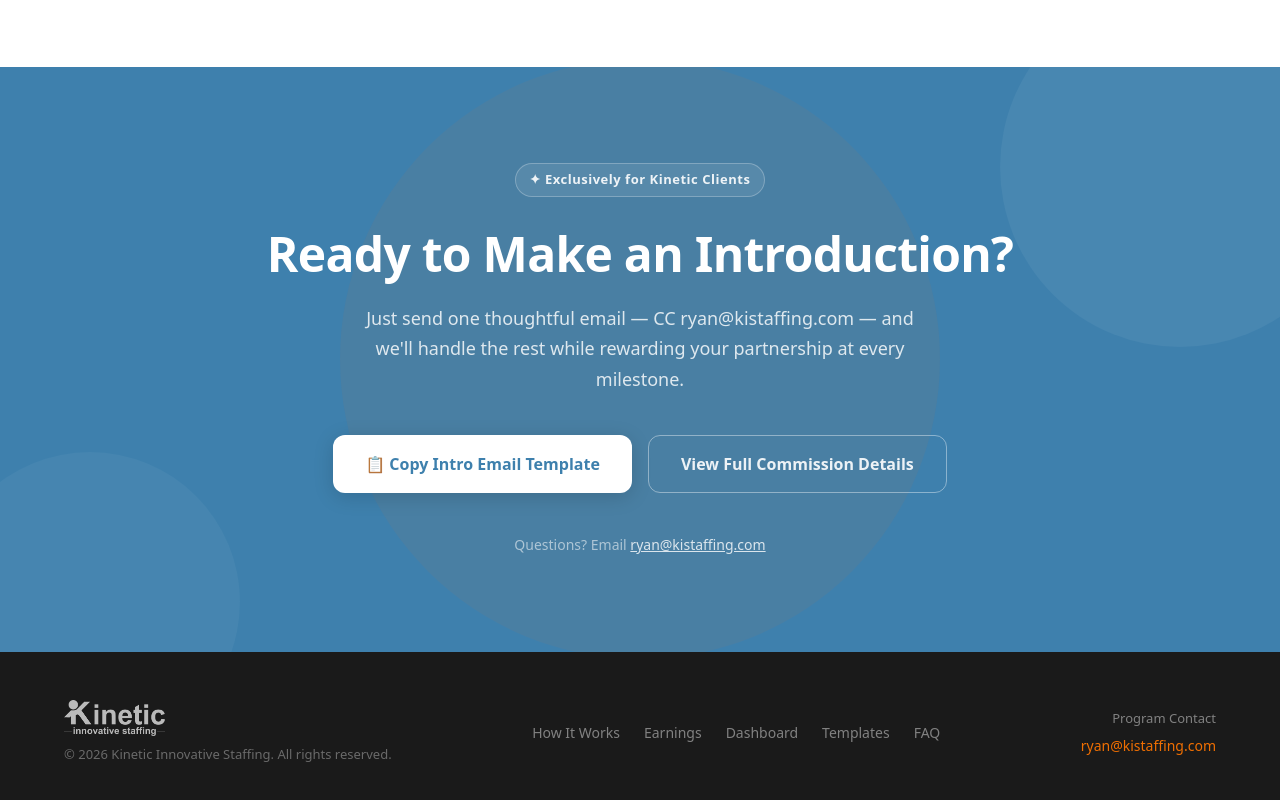
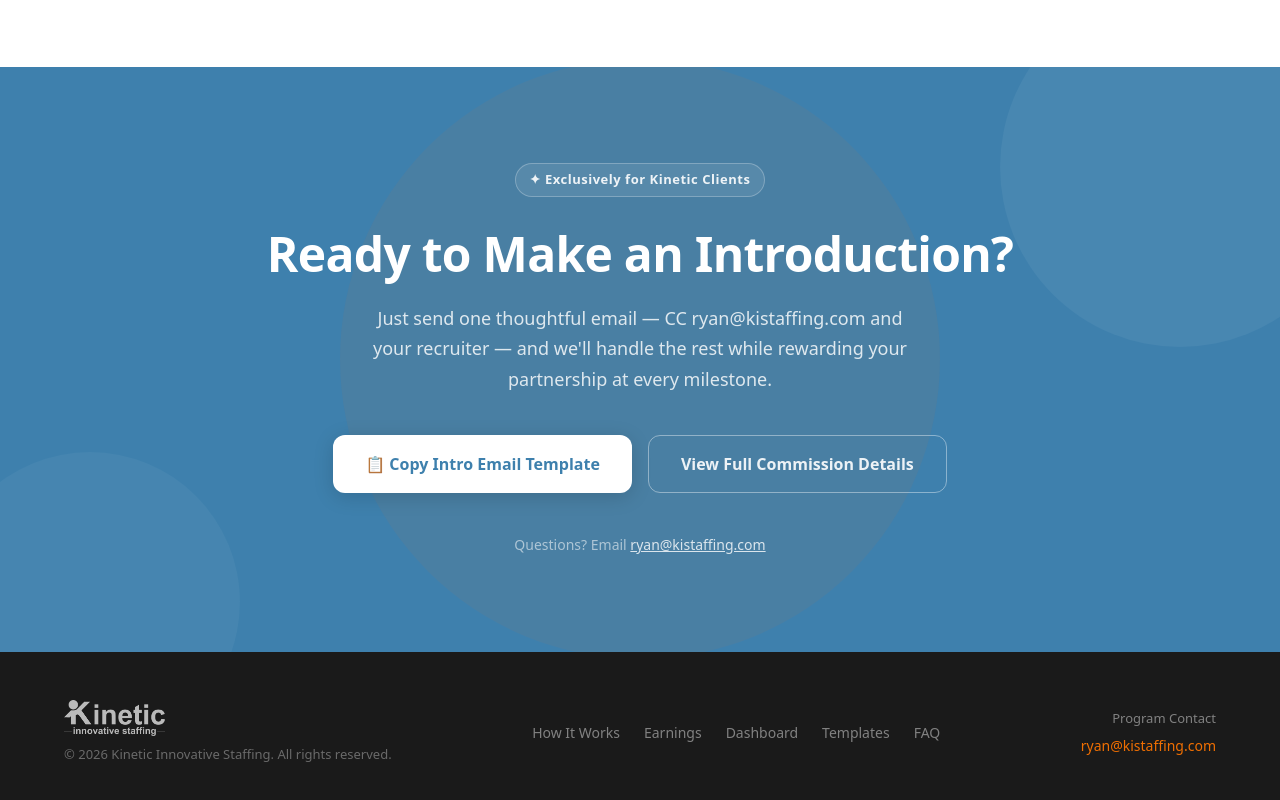
Before and after one commit to MadelaD/partnerdomain, a React (Vite) app: page / in a window 1280 px wide. Shown: the part 5762-6562 px from the top of the page. Built offline with nearby package versions, Linux system fonts and the light colour scheme.

Commit message:
fix Final CTA: CC ryan@kistaffing.com and your recruiter

```diff
--- a/src/components/FinalCTA.tsx
+++ b/src/components/FinalCTA.tsx
@@ -105,7 +105,7 @@
                         maxWidth: '560px',
                         margin: '0 auto 2.5rem',
                     }}>
-                        Just send one thoughtful email — CC ryan@kistaffing.com — and we'll handle
+                        Just send one thoughtful email — CC ryan@kistaffing.com and your recruiter — and we'll handle
                         the rest while rewarding your partnership at every milestone.
                     </p>
 
```
